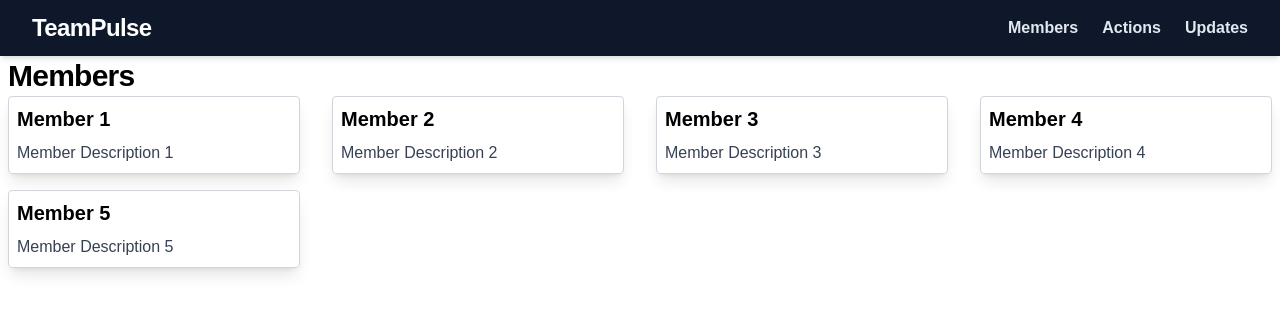
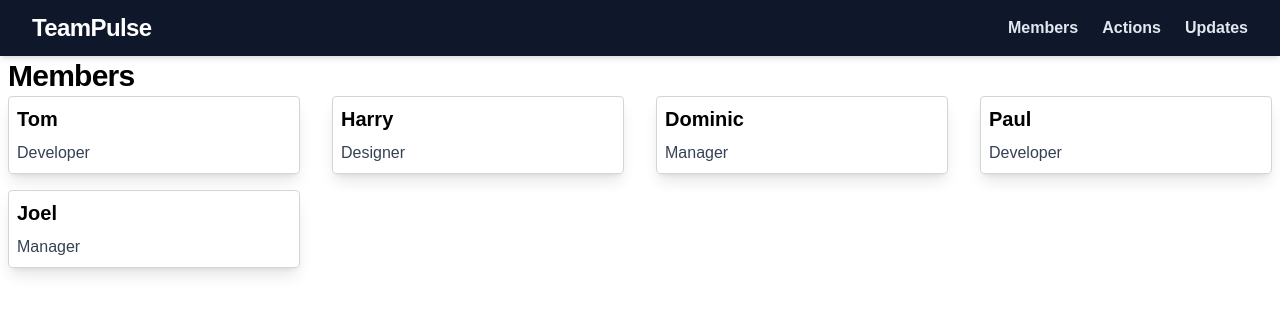
Before and after one commit to shishir-bychapur/team-pulse, a Next.js app: page /members in a window 1280 px wide. Shown: the top 314 px of the page. Built offline with nearby package versions, Linux system fonts and the light colour scheme.

Commit message:
feat: add get all members endpoint + dynamic members routing

```diff
--- /dev/null
+++ b/src/app/api/members/route.ts
@@ -0,0 +1,11 @@
+import { members } from "@/src/data/member";
+import { Member } from "@/src/types/member";
+import { NextResponse } from "next/server";
+
+type ResponseData = {
+  members: Member[];
+};
+
+export async function GET(req: Request): Promise<NextResponse<ResponseData>> {
+  return NextResponse.json({ members });
+}
--- /dev/null
+++ b/src/app/members/[id]/page.tsx
@@ -0,0 +1,13 @@
+export default async function MemberPage({
+  params,
+}: {
+  params: Promise<{ id: string }>;
+}) {
+  const { id } = await params;
+  return (
+    <div>
+      <h1>Member Page</h1>
+      <p>Member ID: {id}</p>
+    </div>
+  );
+}
--- a/src/app/members/page.tsx
+++ b/src/app/members/page.tsx
@@ -1,28 +1,12 @@
-import Card from "@/src/components/card";
+import { AllMembers } from "@/src/components/members/all-members";
 
 const Members = () => {
-  const data = [
-    { title: "Member 1", description: "Member Description 1" },
-    { title: "Member 2", description: "Member Description 2" },
-    { title: "Member 3", description: "Member Description 3" },
-    { title: "Member 4", description: "Member Description 4" },
-    { title: "Member 5", description: "Member Description 5" },
-  ];
-
   return (
     <div>
       <h1 className="mx-2 max-w-xs text-3xl font-semibold leading-10 tracking-tight">
         Members
       </h1>
-      <div className="grid grid-cols-1 gap-4 sm:grid-cols-2 md:grid-cols-3 lg:grid-cols-4">
-        {data.map((member, index) => (
-          <Card
-            key={index}
-            title={member.title}
-            description={member.description}
-          />
-        ))}
-      </div>
+      <AllMembers />
     </div>
   );
 };
--- /dev/null
+++ b/src/components/members/all-members.tsx
@@ -0,0 +1,37 @@
+"use client";
+
+import { Member } from "@/src/types/member";
+import { useState, useEffect } from "react";
+import Card from "../card";
+
+export function AllMembers() {
+  const [data, setData] = useState<Member[]>([]);
+  const [loading, setLoading] = useState(true);
+
+  useEffect(() => {
+    const fetchData = async () => {
+      try {
+        const response = await fetch("/api/members");
+        const data = await response.json();
+        setData(data.members);
+        setLoading(false);
+      } catch (error) {
+        console.error("Error fetching members:", error);
+        setLoading(false);
+      }
+    };
+    fetchData();
+  }, []);
+
+  if (loading) {
+    return <div>Loading...</div>;
+  }
+
+  return (
+    <div className="grid grid-cols-1 gap-4 sm:grid-cols-2 md:grid-cols-3 lg:grid-cols-4">
+      {data.map((member, index) => (
+        <Card key={index} title={member.name} description={member.role.name} />
+      ))}
+    </div>
+  );
+}
--- /dev/null
+++ b/src/data/member.ts
@@ -0,0 +1,49 @@
+import { Role, Member } from "../types/member";
+
+const roles: Role[] = [
+  {
+    id: "1",
+    name: "Developer",
+  },
+  {
+    id: "2",
+    name: "Designer",
+  },
+  {
+    id: "3",
+    name: "Manager",
+  },
+];
+
+export const members: Member[] = [
+  {
+    id: "1",
+    name: "Tom",
+    role: roles[0],
+    timezone: "UTC",
+  },
+  {
+    id: "2",
+    name: "Harry",
+    role: roles[1],
+    timezone: "UTC",
+  },
+  {
+    id: "3",
+    name: "Dominic",
+    role: roles[2],
+    timezone: "UTC",
+  },
+  {
+    id: "4",
+    name: "Paul",
+    role: roles[0],
+    timezone: "UTC",
+  },
+  {
+    id: "5",
+    name: "Joel",
+    role: roles[2],
+    timezone: "UTC",
+  },
+];
--- /dev/null
+++ b/src/types/member.ts
@@ -0,0 +1,11 @@
+export interface Member {
+  id: string;
+  name: string;
+  role: Role;
+  timezone: string;
+}
+
+export interface Role {
+  id: string;
+  name: string;
+}
```
